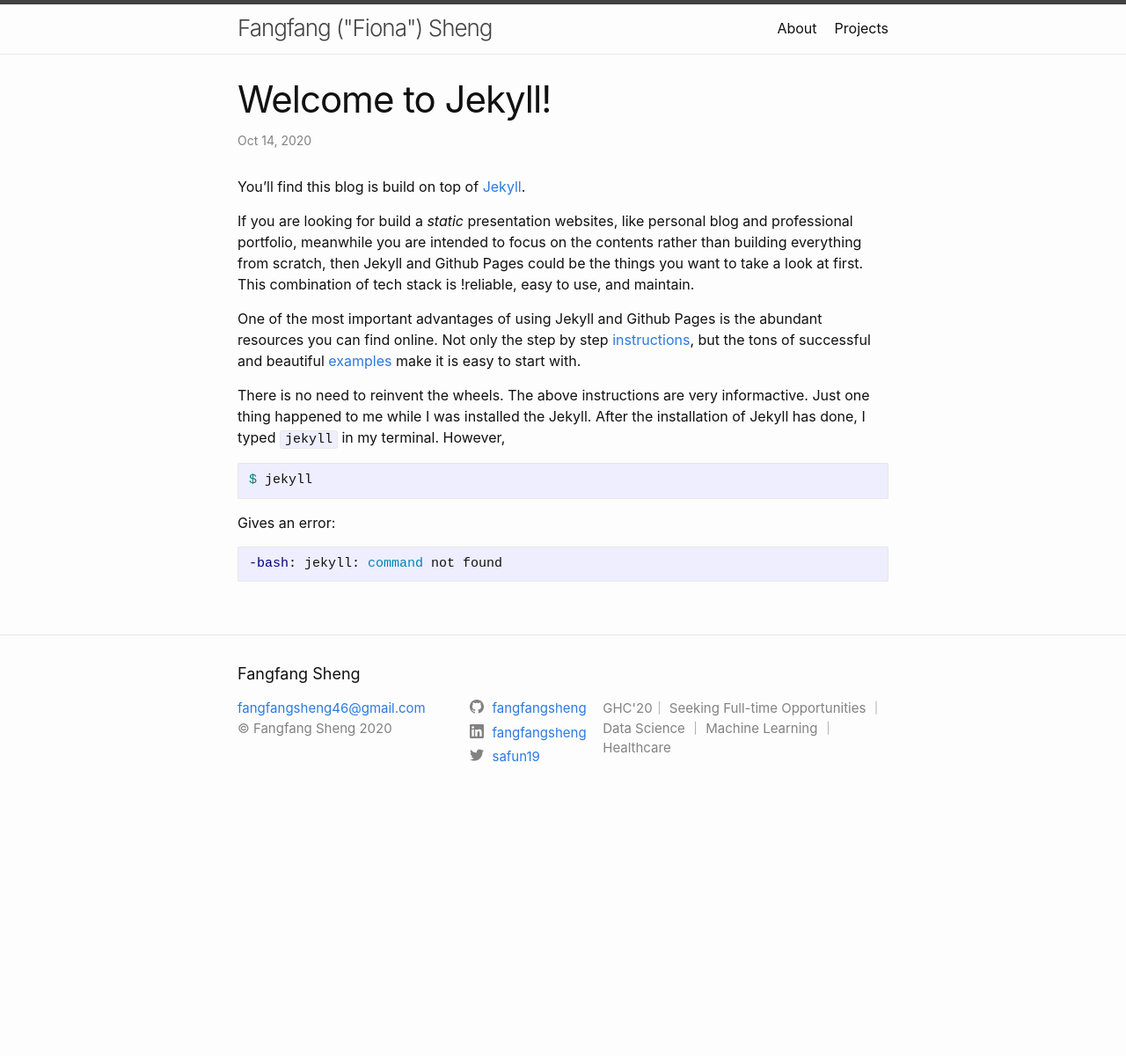
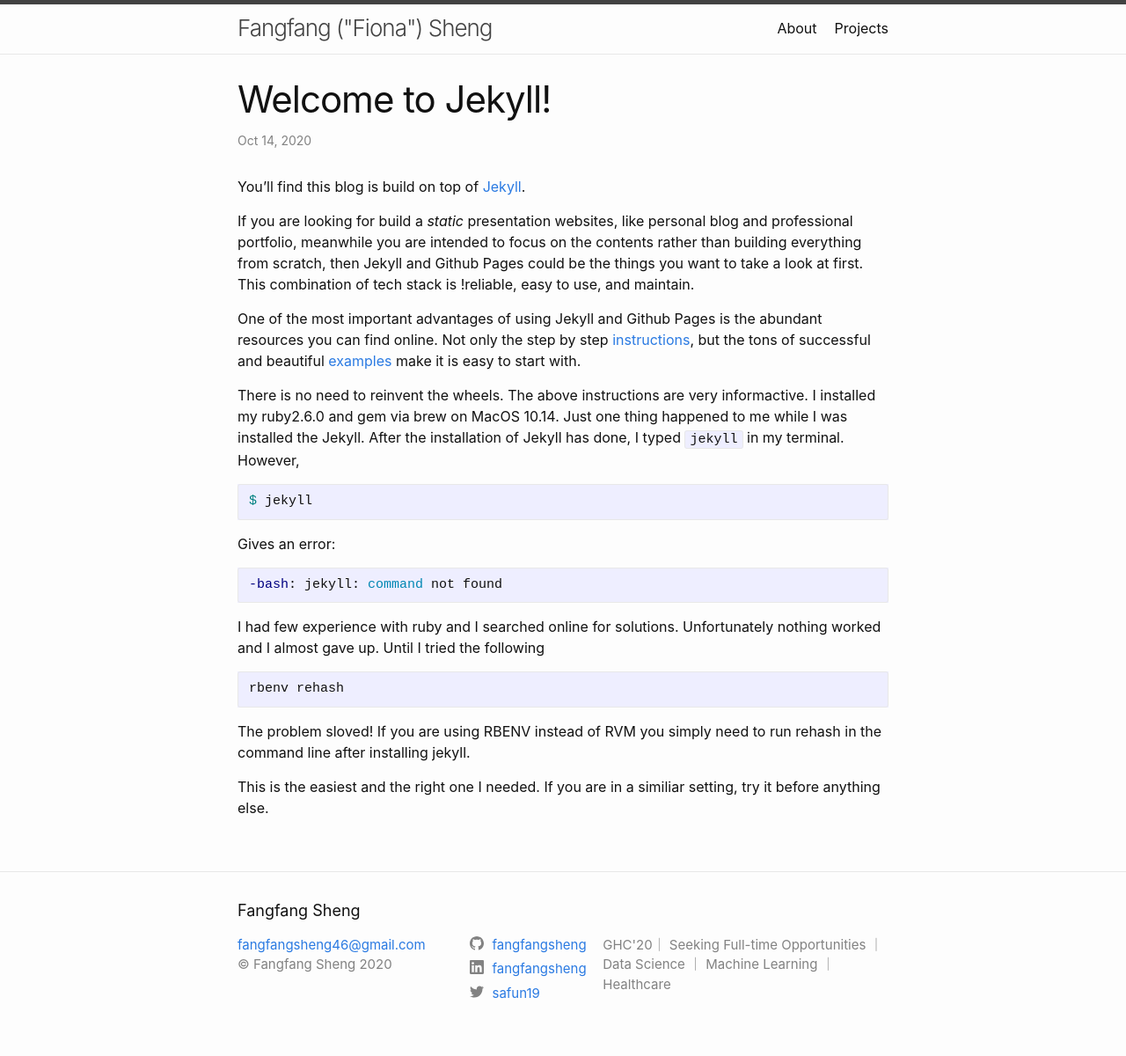
Before and after one commit to fangfangsheng/my-blog, a Jekyll site: the page built from _posts/2020-10-13-welcome-to-jekyll.markdown, in a window 1280 px wide. Shown: the whole page at 88% size. Built offline with Jekyll 4.4.1, drawn with Linux system fonts in a browser that asks for light colours; before the commit the page ends 932 px from its top, so only the background shows below that.

Commit message:
update post content

```diff
--- a/_posts/2020-10-13-welcome-to-jekyll.markdown
+++ b/_posts/2020-10-13-welcome-to-jekyll.markdown
@@ -10,7 +10,7 @@
 
 One of the most important advantages of using Jekyll and Github Pages is the abundant resources you can find online. Not only the step by step [instructions](https://programminghistorian.org/en/lessons/building-static-sites-with-jekyll-github-pages), but the tons of successful and beautiful [examples](https://jekyllrb.com/showcase/) make it is easy to start with.
 
-There is no need to reinvent the wheels. The above instructions are very informactive. Just one thing happened to me while I was installed the Jekyll.  After the installation of Jekyll has done, I typed `jekyll` in my terminal. However,
+There is no need to reinvent the wheels. The above instructions are very informactive. I installed my ruby2.6.0 and gem via brew on MacOS 10.14. Just one thing happened to me while I was installed the Jekyll.  After the installation of Jekyll has done, I typed `jekyll` in my terminal. However,
 ~~~bash
 $ jekyll
 ~~~
@@ -19,3 +19,13 @@
 ~~~bash
 -bash: jekyll: command not found
 ~~~
+
+I had few experience with ruby and I searched online for solutions. Unfortunately nothing worked and I almost gave up. Until I tried the following
+
+~~~bash
+rbenv rehash
+~~~
+
+The problem sloved! If you are using  RBENV instead of RVM you simply need to run rehash in the command line after installing jekyll.
+
+This is the easiest and the right one I needed. If you are in a similiar setting, try it before anything else.
```
